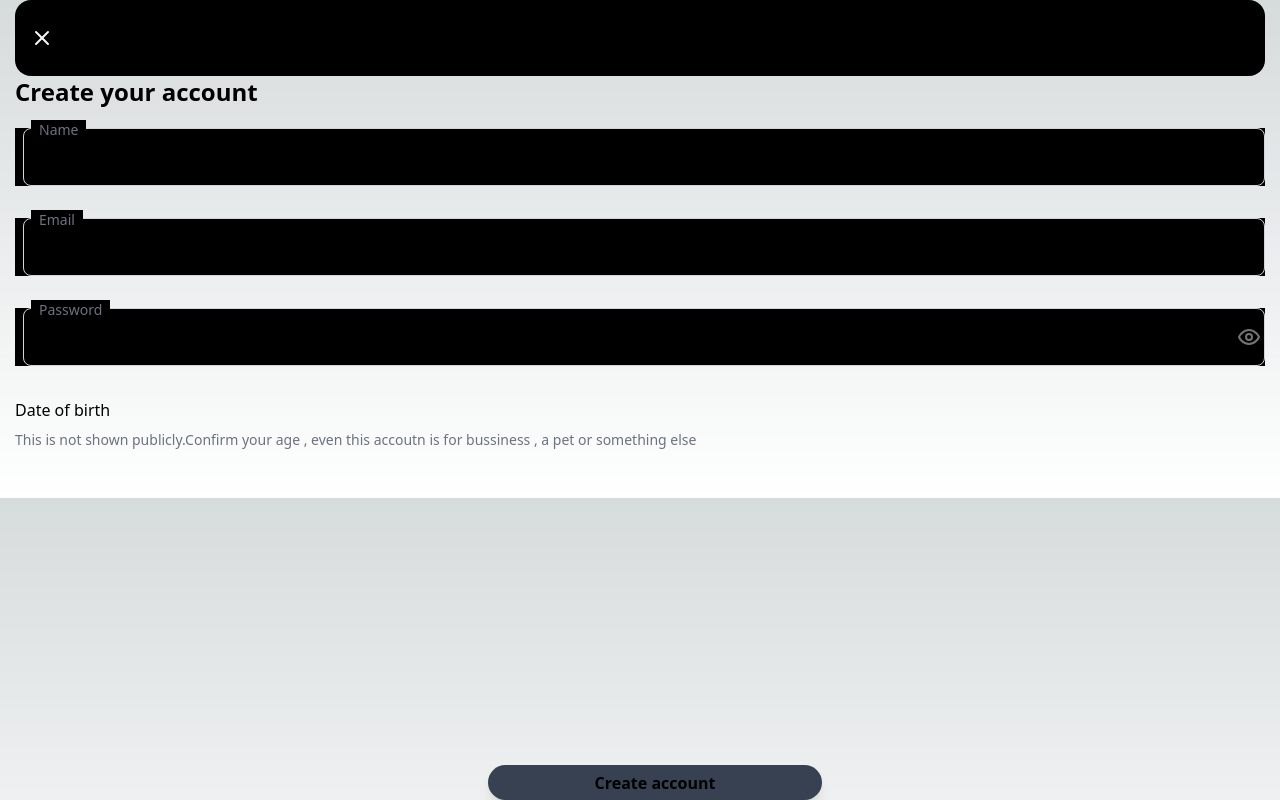
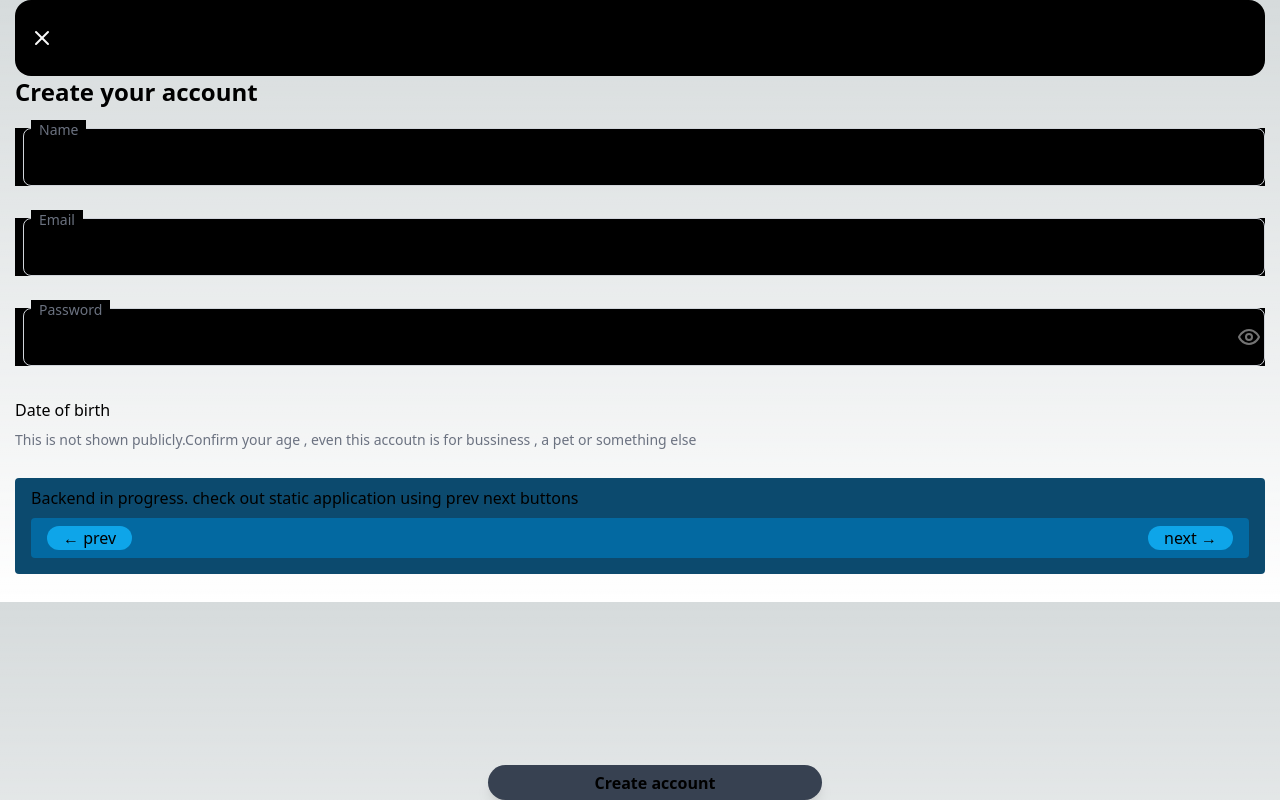
Before and after one commit to git-baahubali/100xmicroblog, a Next.js app: page /Create1 in a window 1280 px wide. Built offline with nearby package versions, Linux system fonts and the light colour scheme.

Commit message:
addded manual navigation

```diff
--- a/package.json
+++ b/package.json
@@ -16,6 +16,7 @@
     "next": "latest",
     "react": "latest",
     "react-dom": "latest",
+    "react-router-dom": "^6.17.0",
     "react-swipeable": "^7.0.1"
   },
   "devDependencies": {
--- a/pages/Create0.jsx
+++ b/pages/Create0.jsx
@@ -34,6 +34,15 @@ function Create0() {
 
 
       </main>
+      <section className='bg-sky-900 px-4 py-2 rounded m-auto my-2'>
+        Backend in progress. check out static application using prev next buttons
+        {/* <NavigationBar /> */}
+        <section className='bg-sky-700 px-4 py-2 rounded m-auto my-2 flex justify-between items-center'>
+
+      {/* <a className='bg-sky-500  px-4 rounded-full' href='http://localhost:3000/'>← prev</a> */}
+      <a className='bg-sky-500  px-4 rounded-full' href='http://localhost:3000/Create1'>next  →</a>
+      </section>
+      </section>
     </div>
   )
 }
--- a/pages/Create1.jsx
+++ b/pages/Create1.jsx
@@ -58,6 +58,15 @@ function test() {
         <Create_acc_Button disabled={true} className='' onClick={handleCreateAccount}>Create account</Create_acc_Button>
 
         </footer>
+        <section className='bg-sky-900 px-4 py-2 rounded m-auto my-2'>
+        Backend in progress. check out static application using prev next buttons
+        {/* <NavigationBar /> */}
+        <section className='bg-sky-700 px-4 py-2 rounded m-auto my-2 flex justify-between items-center'>
+
+      <a className='bg-sky-500  px-4 rounded-full' href='http://localhost:3000/Create0'>← prev</a>
+      <a className='bg-sky-500  px-4 rounded-full' href='http://localhost:3000/Home'>next  →</a>
+      </section>
+      </section>
     </main>
   )
 }
--- a/pages/Create2.jsx
+++ b/pages/Create2.jsx
@@ -19,6 +19,9 @@ function Create2() {
 <Signup_Button>Sign up</Signup_Button>
 
         </footer>
+        <a className='bg-sky-500  px-4 rounded-full' href='http://localhost:3000/Create1'>← prev</a>
+      <a className='bg-sky-500  px-4 rounded-full' href='http://localhost:3000/Create3'>next  →</a>
+
     </main>
   )
 }
--- a/pages/Create3.jsx
+++ b/pages/Create3.jsx
@@ -18,6 +18,9 @@ function Create3({email_id}) {
                 <Create_acc_Button disabled={true}>Next</Create_acc_Button>
 
             </footer>
+            <a className='bg-sky-500  px-4 rounded-full' href='http://localhost:3000/Create2'>← prev</a>
+      <a className='bg-sky-500  px-4 rounded-full' href='http://localhost:3000/Create4'>next  →</a>
+
         </main>
     )
 }
--- a/pages/Create4.jsx
+++ b/pages/Create4.jsx
@@ -17,6 +17,9 @@ function Create4({}) {
             <footer className='absolute bottom-0 flex justify-center w-full '>
                 <Create_acc_Button disabled={true}>Next</Create_acc_Button>
             </footer>
+            <a className='bg-sky-500  px-4 rounded-full' href='http://localhost:3000/Create3'>← prev</a>
+      <a className='bg-sky-500  px-4 rounded-full' href='http://localhost:3000/Home'>next  →</a>
+
         </main>
     )
 }
--- a/pages/Edit_profile.jsx
+++ b/pages/Edit_profile.jsx
@@ -51,6 +51,11 @@ function Edit_profile() {
         <li><InputBox label={'Location'} /></li>
         <li><InputBox label={'Website'} /></li>
       </ul>
+      <section className='bg-sky-700 px-4 py-2 rounded m-auto my-2 flex justify-between items-center'>
+
+       <a className='bg-sky-500  px-4 rounded-full' href='http://localhost:3000/Home'>← prev</a>
+       <a className='bg-sky-500  px-4 rounded-full' href='http://localhost:3000/Profile'>next  →</a>
+       </section>
 
     </div>
   )
--- a/pages/Home.jsx
+++ b/pages/Home.jsx
@@ -20,6 +20,11 @@ function Home() {
         bg-twitter-blue-default p-[16px]'>
             <p className="text-center">+</p>
         </button>
+        <section className='bg-sky-700 px-4 py-2 rounded m-auto my-2 flex justify-between items-center'>
+
+      <a className='bg-sky-500  px-4 rounded-full' href='http://localhost:3000/Create1'>← prev</a>
+      <a className='bg-sky-500  px-4 rounded-full' href='http://localhost:3000/Edit_profile'>next  →</a>
+      </section>
     </div>
   )
 }
--- a/pages/Profile.jsx
+++ b/pages/Profile.jsx
@@ -36,6 +36,12 @@ function Profile() {
 
             </div>
 
+            <section className='bg-sky-700 px-4 py-2 rounded m-auto my-2 flex justify-between items-center'>
+
+      <a className='bg-sky-500  px-4 rounded-full' href='http://localhost:3000/Edit_profile'>← prev</a>
+      {/* <a className='bg-sky-500  px-4 rounded-full' href='http://localhost:3000/'>next  →</a> */}
+      </section>
+
         </div>
     )
 }
--- a/src/app/page.js
+++ b/src/app/page.js
@@ -7,8 +7,8 @@ import { Navbar } from '../../components/Navbar';
 import { InputBox, SearchBox, TweetBox} from '../../components/Input';
 import SwipeButton from '../../components/Swipe';
 import { InputTweet, SignUp } from '../../components/InputTweet';
-import Login0 from '../../pages/Create0';
-import Login1 from '../../pages/Create1';
+import Create0 from '../../pages/Create0';
+
 import NavigationBar from '../../components/Navigationbar';
 
 // import SwipeToActivateComponent from '../../components/Swipe';
@@ -22,11 +22,9 @@ export default function Home() {
   return (
     <main>
 
-      <Login0 />
-      <section className='bg-sky-900 px-4 py-2 rounded m-auto my-2'>
-        Backend in progress
-        {/* <NavigationBar /> */}
-      </section>
+      <Create0 />
+
+
     </main>
 
   )
```
Also changed, not shown: components/Navigationbar.jsx (+33 -1 lines), 2 other files (tests, documents, lock files or other folders).
